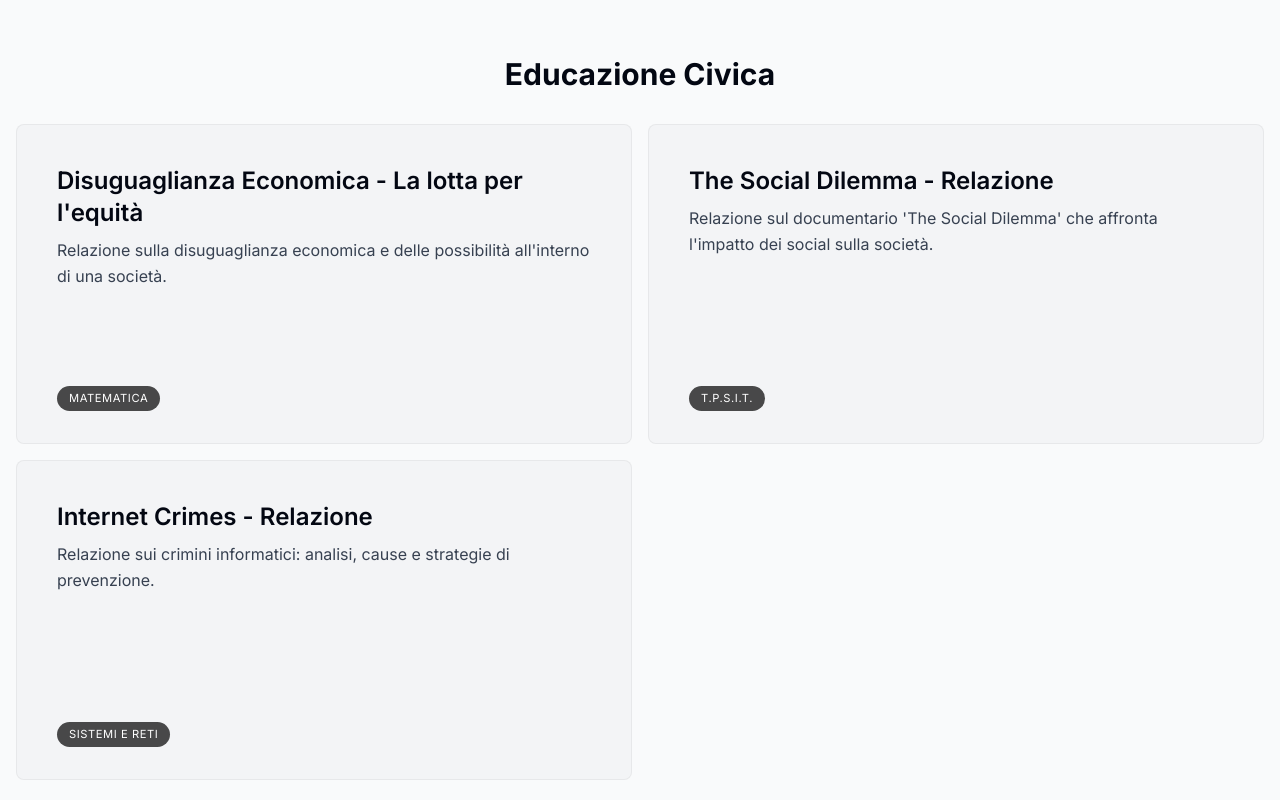
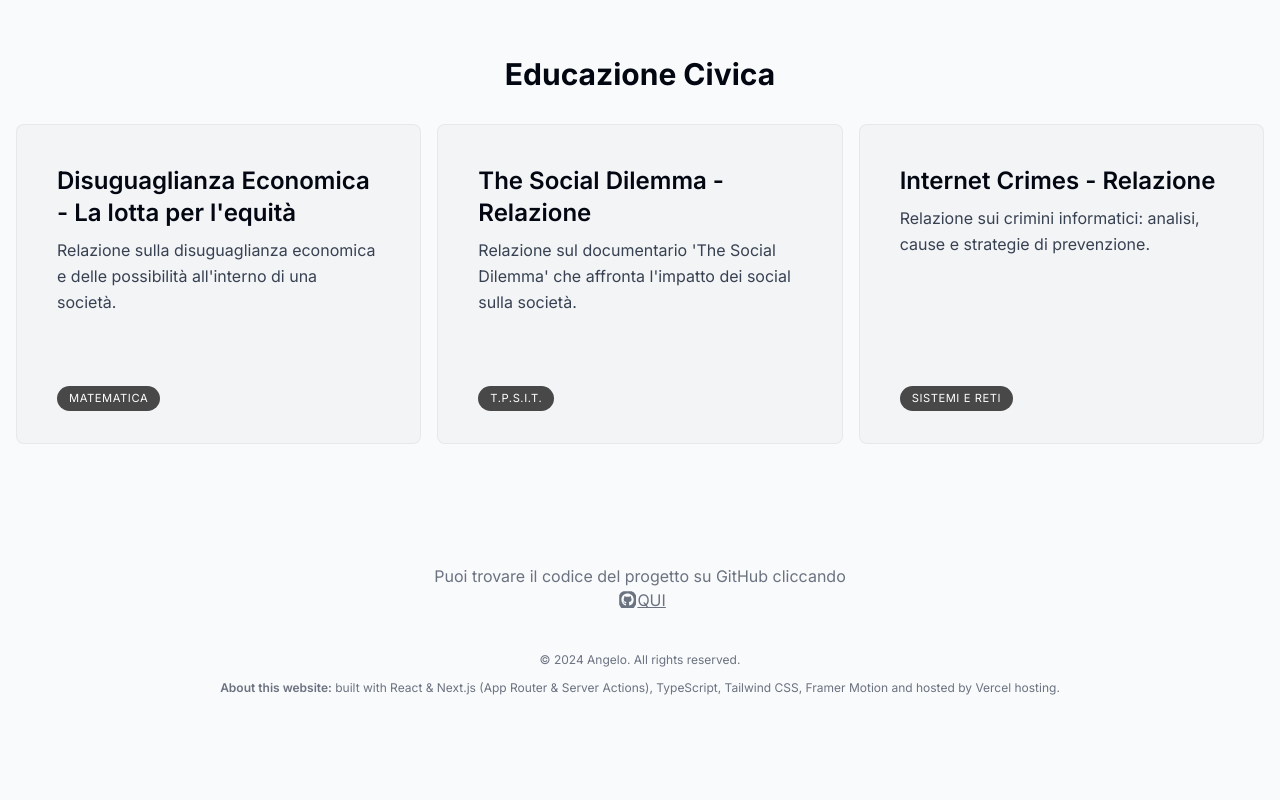
Before and after one commit to AngeloDiGian/sito-scuola, a Next.js app: page / in a window 1280 px wide. Shown: the part 3400-4200 px from the top of the page. After the commit the page ends 4136 px from the top, so only its background shows below. Built offline with nearby package versions, Linux system fonts and the light colour scheme.

Commit message:
Update ed-civica.tsx

```diff
--- a/components/ed-civica.tsx
+++ b/components/ed-civica.tsx
@@ -44,7 +44,7 @@ export default function EdCivica() {
     <section id="ed-civica" ref={ref} className="mb-28 scroll-mt-28">
       <SectionHeading>Educazione Civica</SectionHeading>
 
-      <div className="grid gap-4 max-w-[80rem] sm:grid-cols-1 md:grid-cols-2">
+      <div className="grid gap-4 max-w-[80rem] sm:grid-cols-1 md:grid-cols-3">
         {edCivica.map((item, index) => (
           <motion.div
             layoutId={`${index}`}
```
